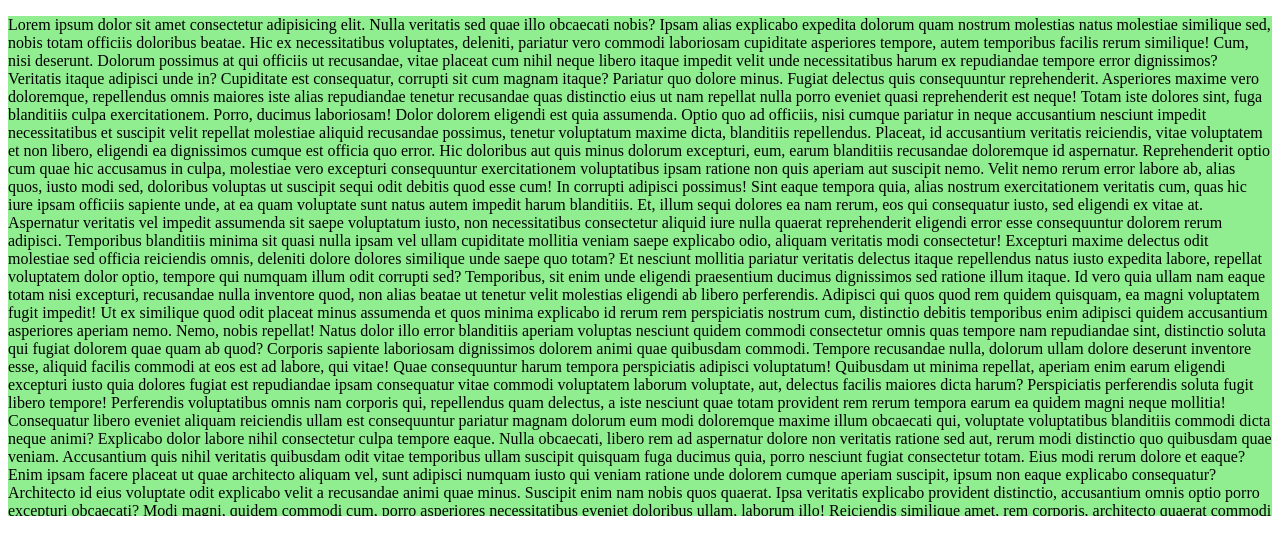
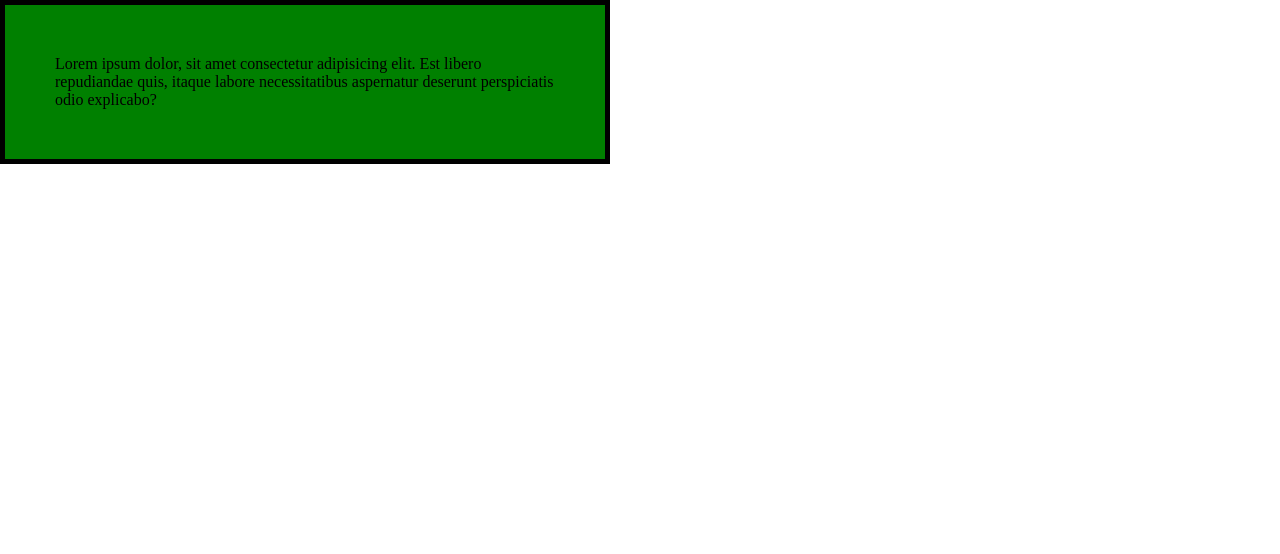
Before and after one commit to smillzy/CSS, a plain HTML site: page index.html in a window 1280 px wide. Drawn offline with Linux system fonts and the light colour scheme.

Commit message:
box-sizing
border-box, content-box

```diff
--- a/index.html
+++ b/index.html
@@ -2,14 +2,30 @@
 <html lang="en">
   <head>
     <meta charset="UTF-8" />
+    <meta http-equiv="X-UA-Compatible" content="IE=edge" />
     <meta name="viewport" content="width=device-width, initial-scale=1.0" />
     <title>Document</title>
     <style>
+      * {
+        margin: 0;
+        padding: 0;
+        /* 上面設定可使瀏覽器原預設值消失 */
+
+        box-sizing: content-box;
+      }
+
       p {
+        width: 500px;
+        /* <p>屬於block element，預設寬度為瀏覽器寬度 */
+        background-color: green;
+        padding: 50px;
+        border: 5px solid black;
+      }
+      /* p {
         background-color: lightgreen;
         height: 500px;
         overflow: scroll;
-      }
+      } */
       /* body {
         height: 1000px;
       }
@@ -24,6 +40,11 @@
   </head>
   <body>
     <p>
+      Lorem ipsum dolor, sit amet consectetur adipisicing elit. Est libero
+      repudiandae quis, itaque labore necessitatibus aspernatur deserunt
+      perspiciatis odio explicabo?
+    </p>
+    <!-- <p>
       Lorem ipsum dolor sit amet consectetur adipisicing elit. Nulla veritatis
       sed quae illo obcaecati nobis? Ipsam alias explicabo expedita dolorum quam
       nostrum molestias natus molestiae similique sed, nobis totam officiis
@@ -128,7 +149,7 @@
       veritatis soluta consequuntur? Cumque mollitia ratione facere consequatur
       ad dolorum numquam inventore. Laboriosam consequatur omnis alias incidunt
       accusamus sunt magnam!
-    </p>
+    </p> -->
     <!-- <div class="box"></div> -->
   </body>
 </html>
```
Also changed, not shown: 截圖/border-box.png (added), 截圖/border-box2.png (added), 截圖/border-box3.png (added), 截圖/border-box4.png (added), 截圖/box-sizing.png (added), 截圖/box-sizing2.png (added), 1 other file.
